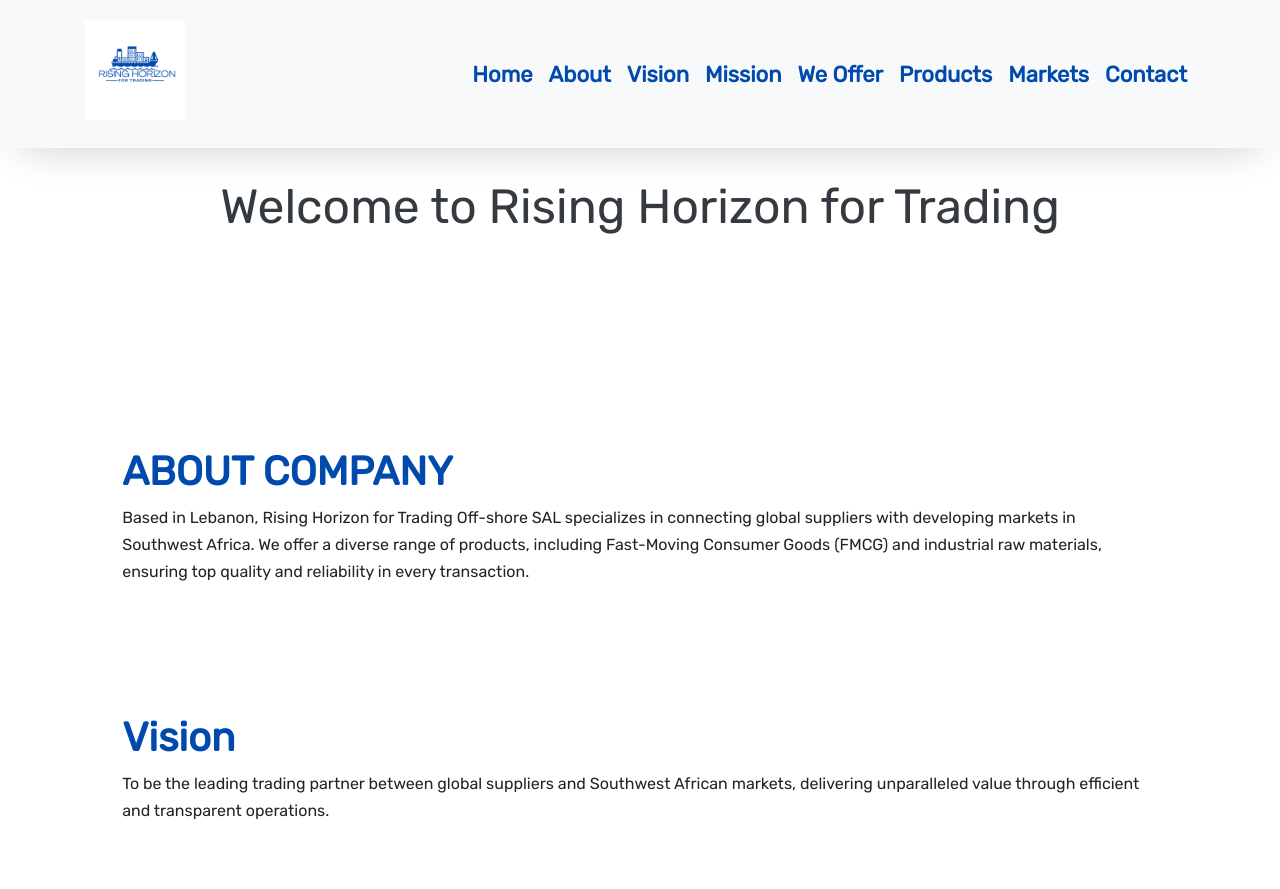
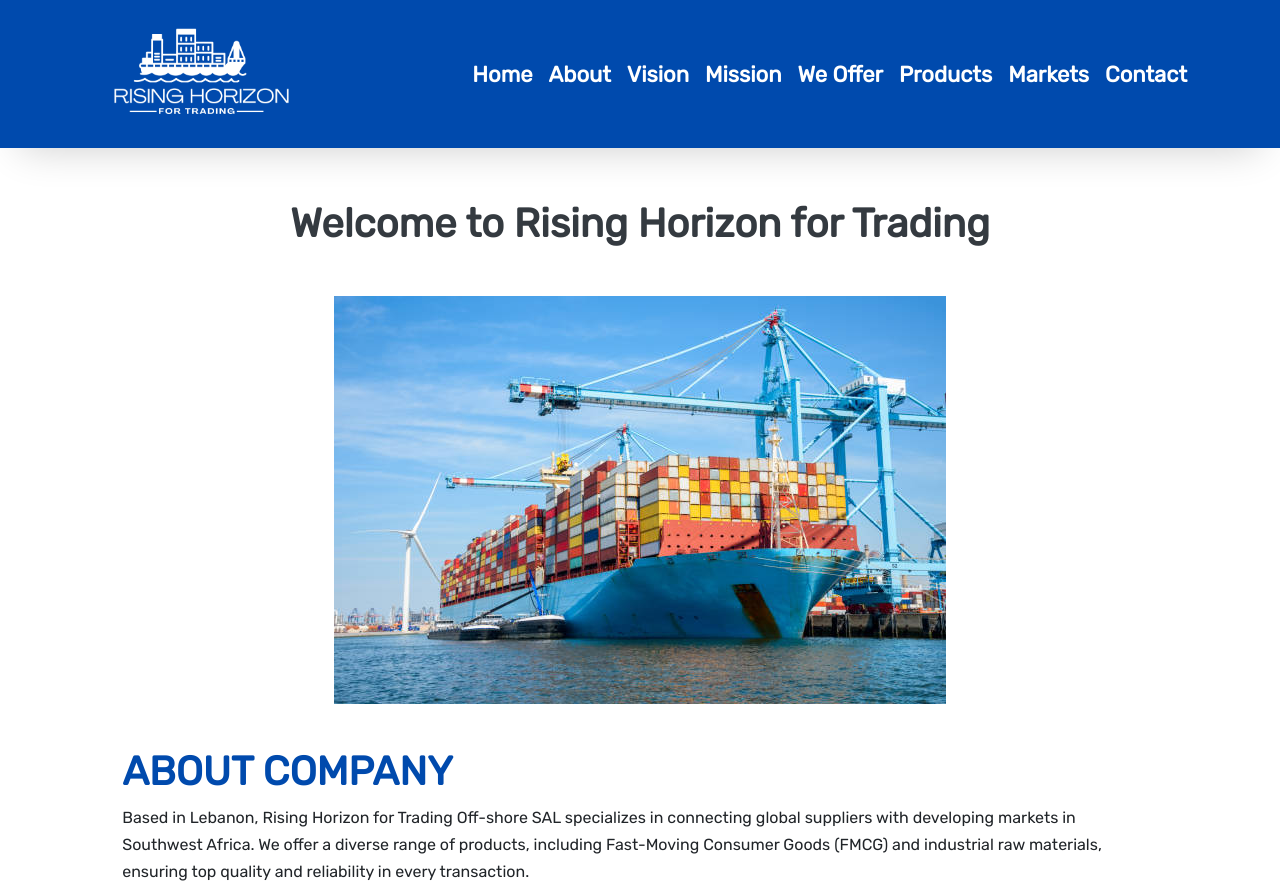
Before and after one commit to NemerSahli/mhd-profile, a plain HTML site: page index.html in a window 1280 px wide. Shown: the top 889 px of the page. Drawn offline with Linux system fonts and the light colour scheme.

Commit message:
Add blue logo and style it

```diff
--- a/css/custom-style.css
+++ b/css/custom-style.css
@@ -1,5 +1,4 @@
 .nav-link{
-    color: #004aad !important;
     font-weight: 600 !important;
     font-size: 22px;
 }
@@ -18,3 +17,7 @@ h1 {
     width: 100%;
     margin-top: 24px;
 }
+
+.bg-blue, .navbar-blue {
+    background-color: #004aad !important;
+}
--- a/index.html
+++ b/index.html
@@ -18,11 +18,11 @@
 
 <body>
   <!-- Navigation -->
-  <div class="bg-light">
-    <nav class="navbar navbar-expand-lg fixed-top bg-light navbar-light">
+  <div class="bg-blue">
+    <nav class="navbar navbar-expand-lg fixed-top bg-blue navbar-blue">
       <div class="container">
         <a class="navbar-brand h1" href="#home">
-          <img class="logo" src="./images/logo.webp" alt="logo" />
+          <img class="logo" src="./images/rhft-logo-600-1400.png" alt="logo" />
         </a>
         <button class="navbar-toggler" type="button" data-toggle="collapse" data-target="#topnav" aria-controls="topnav"
           aria-expanded="false" aria-label="Toggle navigation">
@@ -31,28 +31,28 @@
         <div class="collapse navbar-collapse" id="topnav">
           <ul class="navbar-nav ml-auto">
             <li class="nav-item ">
-              <a class="nav-link text-dark" href="#home">Home</a>
+              <a class="nav-link text-white" href="#home">Home</a>
             </li>
             <li class="nav-item">
-              <a class="nav-link text-dark" href="#about">About</a>
+              <a class="nav-link text-white" href="#about">About</a>
             </li>
             <li class="nav-item">
-              <a class="nav-link text-dark" href="#vision">Vision</a>
+              <a class="nav-link text-white" href="#vision">Vision</a>
             </li>
             <li class="nav-item">
-              <a class="nav-link text-dark" href="#mission">Mission</a>
+              <a class="nav-link text-white" href="#mission">Mission</a>
             </li>
             <li class="nav-item">
-              <a class="nav-link text-dark" href="#offer">We Offer</a>
+              <a class="nav-link text-white" href="#offer">We Offer</a>
             </li>
             <li class="nav-item">
-              <a class="nav-link text-dark" href="#products">Products</a>
+              <a class="nav-link text-white" href="#products">Products</a>
             </li>
             <li class="nav-item">
-              <a class="nav-link text-dark" href="#markets">Markets</a>
+              <a class="nav-link text-white" href="#markets">Markets</a>
             </li>
             <li class="nav-item">
-              <a class="nav-link text-dark" href="#contact">Contact</a>
+              <a class="nav-link text-white" href="#contact">Contact</a>
             </li>
           </ul>
         </div>
@@ -65,7 +65,10 @@
     <div class="container">
       <div class="row">
         <div class="col-md-12 text-center">
-          <p class=" pt-3 text-dark">Welcome to Rising Horizon for Trading</p>
+          <h1 class="text-dark">Welcome to Rising Horizon for Trading</h1>
+          <div class="img-chip-wrapper">
+          <img src="./images/port-with-chip.webp" alt="port-with-chip" />
+          </div>
         </div>
       </div>
     </div>
```
Also changed, not shown: css/style.css, images/rhft-blue-bg-140-60.png (added), images/rhft-blue-bg-300-200.png (added), images/rhft-logo-600-1400.png (added).
